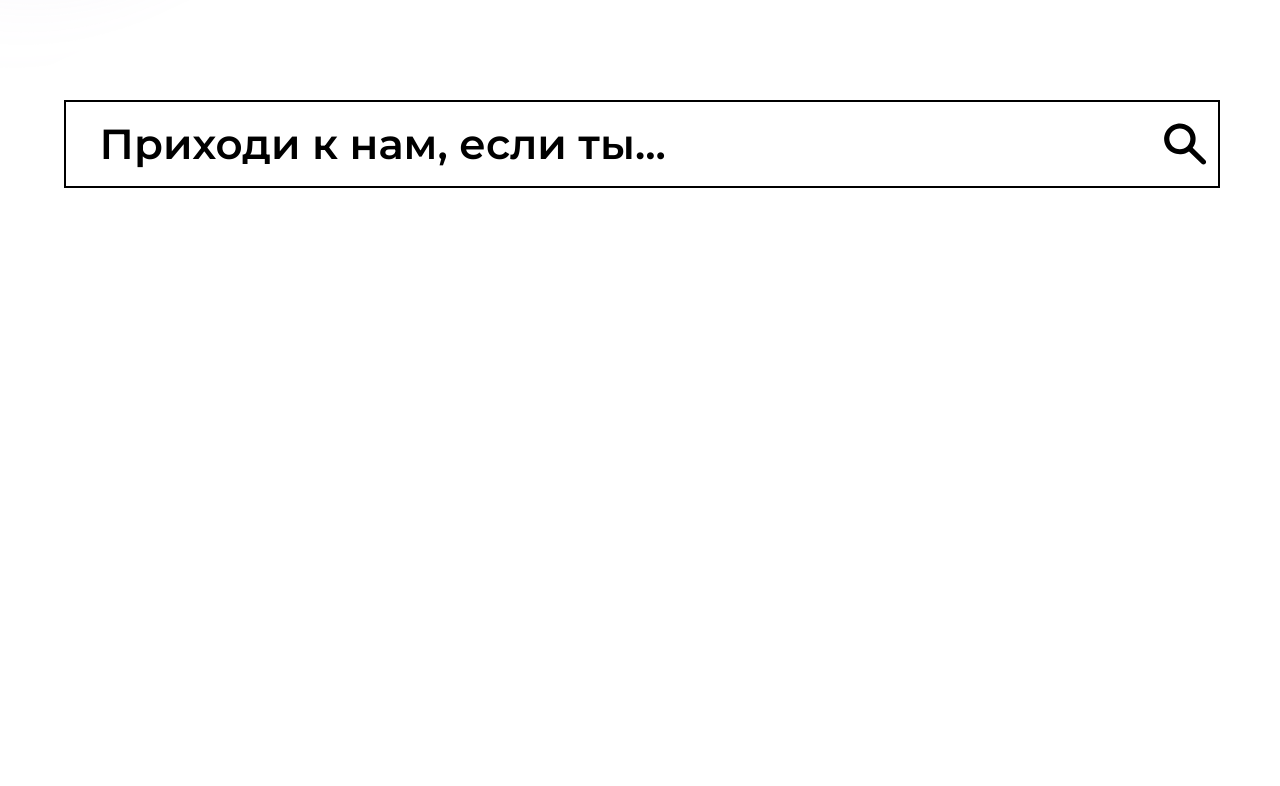
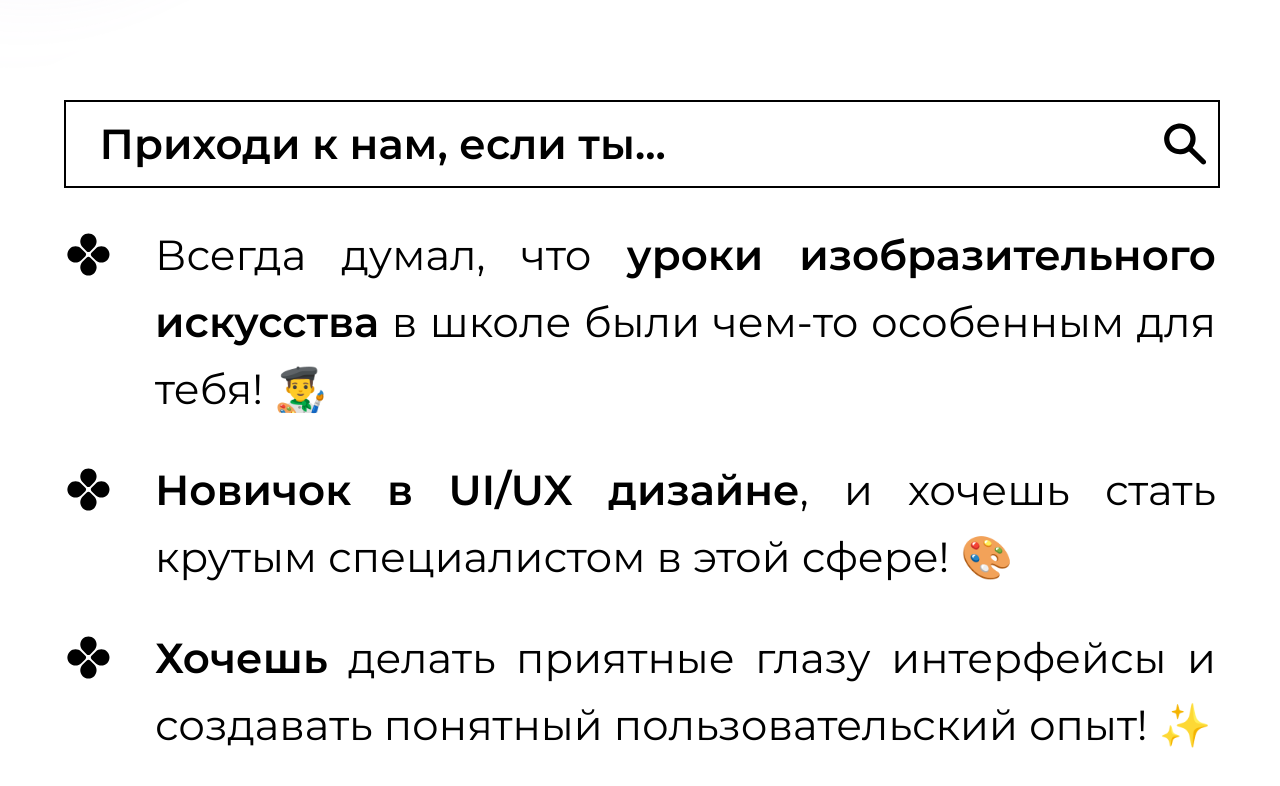
Before and after one commit to IvanMurzin/DesignCourse, a Vue app: page / in a window 1280 px wide. Shown: the part 2019-2805 px from the top of the page. Built offline with nearby package versions, Linux system fonts and the light colour scheme.

Commit message:
finish invite

```diff
--- a/src/components/other/IconListItem.vue
+++ b/src/components/other/IconListItem.vue
@@ -1,6 +1,6 @@
 <template>
   <div class="item">
-    <img style="width: 100%" :src="logo" alt="arrow" />
+    <img style="width: 100%" :src="logo" alt="" />
     <p class="item__text">
       <slot />
     </p>
--- a/src/views/main/widget/MainViewInvite.vue
+++ b/src/views/main/widget/MainViewInvite.vue
@@ -1,22 +1,59 @@
 <script setup lang="ts">
-import IconListItem from '@/components/other/IconListItem.vue'
 import MainViewSearchBar from '@/components/other/MainViewSearchBar.vue'
+import logo from '@/assets/logo/design_logo.svg'
+
 </script>
 
 <template>
     <MainViewSearchBar>Приходи к нам, если ты...</MainViewSearchBar>
-    <!-- <div class="offers"> -->
-        <!-- <IconListItem>Продолжительность: 10 недель</IconListItem><br>
-        <IconListItem>Основы UI/UX дизайна</IconListItem><br>
-        <IconListItem>Навыки профессиональной работы в Figma</IconListItem><br>
-    </div> -->
+    <div class="invite_item">
+        <img style="width: 100%" :src="logo" alt="" />
+        <p class="invite_text">
+            Всегда думал, что <b>уроки изобразительного искусства</b> в школе были чем-то особенным для тебя! 👨‍🎨
+        </p>
+    </div>
+    <div class="invite_item">
+        <img style="width: 100%" :src="logo" alt="" />
+        <p class="invite_text">
+            <b>Новичок в UI/UX дизайне</b>, и хочешь стать крутым специалистом в этой сфере! 🎨
+        </p>
+    </div>
+    <div class="invite_item">
+        <img style="width: 100%" :src="logo" alt="" />
+        <p class="invite_text">
+            <b>Хочешь</b> делать приятные глазу интерфейсы и создавать понятный пользовательский опыт! ✨
+        </p>
+    </div>
 </template>
 
 <style lang="scss" scoped>
-.offers {
+b {
+    font-weight: 600;
+}
 
-    @media screen and (max-width: 900px) {
-        margin-right: 0;
+.invite_item {
+    display: grid;
+    margin-top: 3em;
+    grid-template-columns: 3.5em 1fr;
+}
+
+.invite_text {
+    margin: -0.2em 0 0 1em;
+    color: black;
+    font-weight: 400;
+    text-align: justify;
+    font-size: 3em;
+}
+
+@media screen and (max-width: 900px) {
+    .invite_text {
+        font-size: 2.5em;
+    }
+}
+
+@media screen and (max-width: 600px) {
+    .invite_text {
+        font-size: 2em;
     }
 }
 </style>
```
